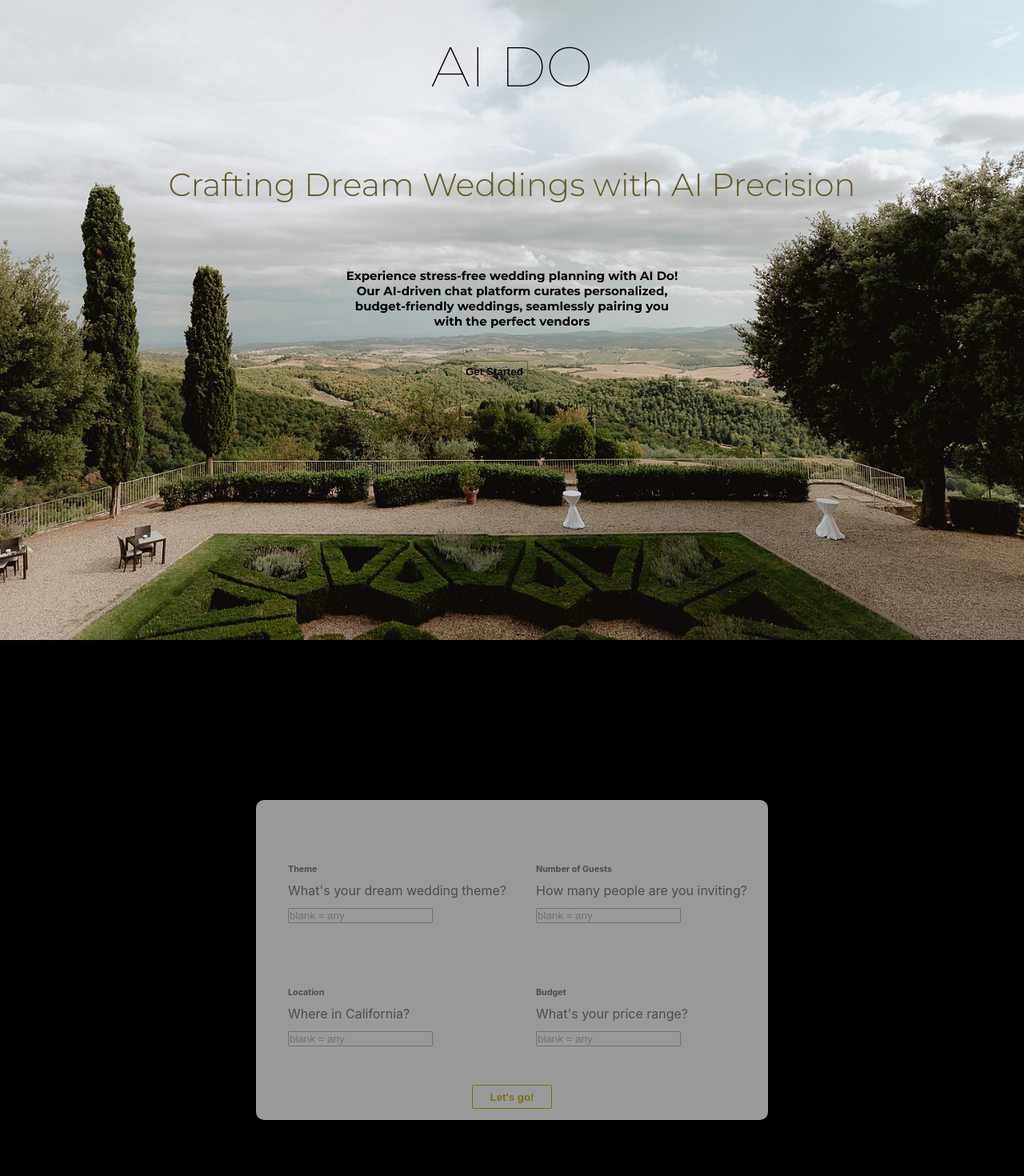
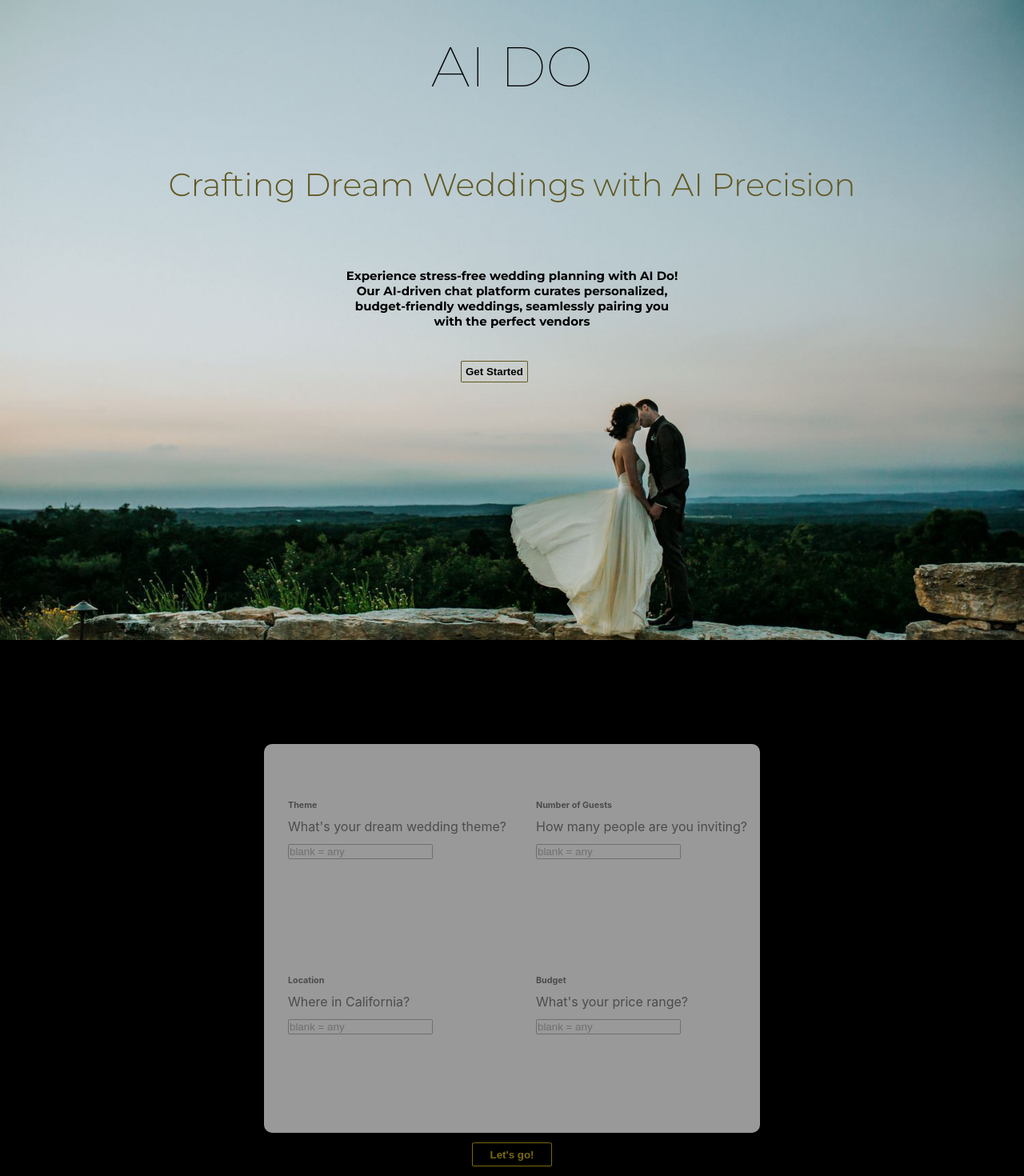
Before and after one commit to mingjia-wang/wedding-app, a React (Create React App) app in the folder app/: page / in a window 1280 px wide. Shown: the top 1470 px of the page at 80% size. Built offline with nearby package versions, Linux system fonts and the light colour scheme.

Commit message:
Finished AI DO

```diff
--- a/app/src/pages/Home.css
+++ b/app/src/pages/Home.css
@@ -8,7 +8,7 @@
 
 .App {
   text-align: center;
-  background-image: url('../images/wedding-background.jpeg');
+  background-image: url('../images/wedding-bg-bride.jpeg');
   background-size: cover;
   height: 100vh;
   width: 100vw;
--- a/app/src/pages/Home.js
+++ b/app/src/pages/Home.js
@@ -22,6 +22,7 @@ function App() {
   };
 
   return (
+    <>
     <div className='home-page'>
       <div className="App">
         <h1>AI DO</h1>
@@ -31,6 +32,8 @@ function App() {
           <button className='gs-button' onClick={showForm}>Get Started</button>
         </div>
       </div>
+    </div>
+    <div className='form-page'>
     <div className='form' id='form' ref={formRef}>
       <div className='form-panel'>
         <div className='form-container'>
@@ -61,7 +64,7 @@ function App() {
       </div>
     </div>
   </div>
-
+  </>
   );
 }
 
```
Lines whose indentation alone changed are shown as unchanged.
